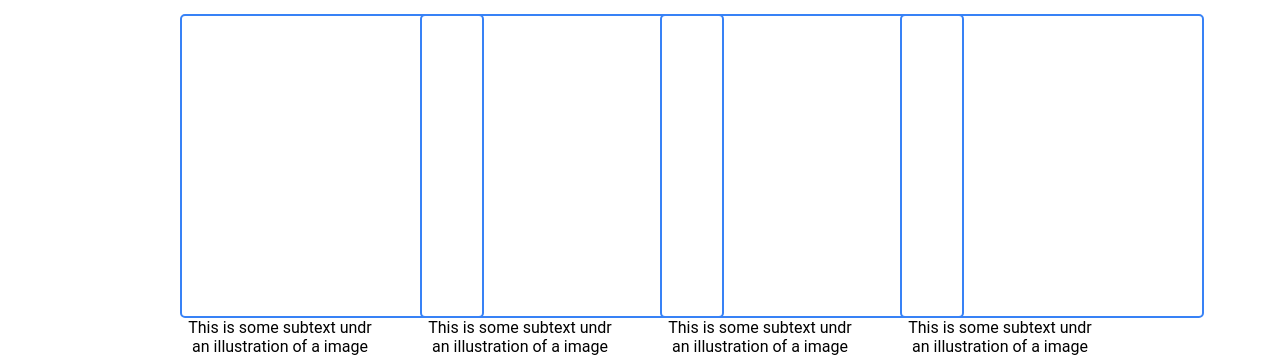
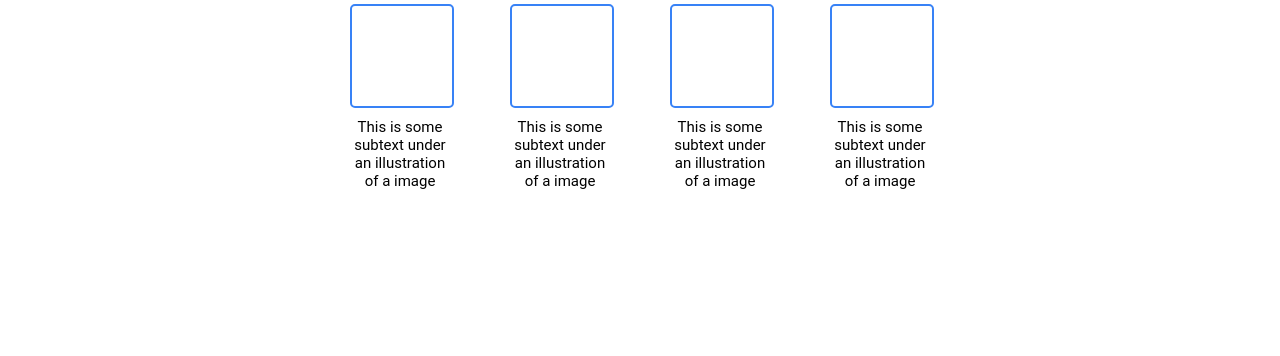
Before and after one commit to ares1345/Landing_Page-Odin, a plain HTML site: page index.html in a window 1280 px wide. Shown: the part 584-940 px from the top of the page. After the commit the page ends 800 px from the top, so only its background shows below. Drawn offline with Linux system fonts and the light colour scheme.

Commit message:
finished info section

```diff
--- a/index.html
+++ b/index.html
@@ -17,11 +17,11 @@
                 <li><a href="#">header link three</a></li>
             </ul>
         </div>
-    <div class="maintext">
-        <div class="text-hero">
-            <h1>This website is awesome</h1>
-            <p>some text yaddy yadda</p>
-            <button class="button-hero">Sign Up</button>
+        <div class="maintext">
+            <div class="text-hero">
+                <h1>This website is awesome</h1>
+                <p>some text yaddy yadda</p>
+                <button class="button-hero">Sign Up</button>
 
         </div>
         <div class="img-placeholder"></div>
@@ -30,33 +30,32 @@
 
     </div>
 
+    </div>
 
-
-    </div>
     <div class="information">
         <h1>Some random information.</h1>
         <div class="info-container">
             <div class="info">
                 <div class="info-placeholder"></div>
-                <div class="info-text">This is some subtext undr an illustration of a image</div>
+                <div class="info-text">This is some subtext under an illustration of a image</div>
 
             </div>
 
             <div class="info">
                 <div class="info-placeholder"></div>
-                <div class="info-text">This is some subtext undr an illustration of a image</div>
+                <div class="info-text">This is some subtext under an illustration of a image</div>
 
             </div>
 
             <div class="info">
                 <div class="info-placeholder"></div>
-                <div class="info-text">This is some subtext undr an illustration of a image</div>
+                <div class="info-text">This is some subtext under an illustration of a image</div>
 
             </div>
 
             <div class="info">
                 <div class="info-placeholder"></div>
-                <div class="info-text">This is some subtext undr an illustration of a image</div>
+                <div class="info-text">This is some subtext under an illustration of a image</div>
 
             </div>
 
@@ -65,5 +64,7 @@
         </div>
 
     </div>
+
+
 </body>
 </html>
--- a/styles.css
+++ b/styles.css
@@ -80,23 +80,26 @@ a {
 }
 
 .information h1{
-    margin: 30px 30px;
+    margin: 25px 30px;
 
 }
 
 .info-container {
     display: flex;
     justify-content: center;
-    gap: 40px;
+    gap: 60px;
+    flex-wrap: wrap;
 }
 
 .info-placeholder {
     border: #3882F6 solid 2px;
-    height: 300px;
-    width: 300px;
+    height: 100px;
+    width: 100px;
     border-radius: 5px;
+    margin-bottom: 10px;
 }
 
 .info{
-    max-width: 200px;
+    max-width: 100px;
+    font-size: 15px
 }
```
